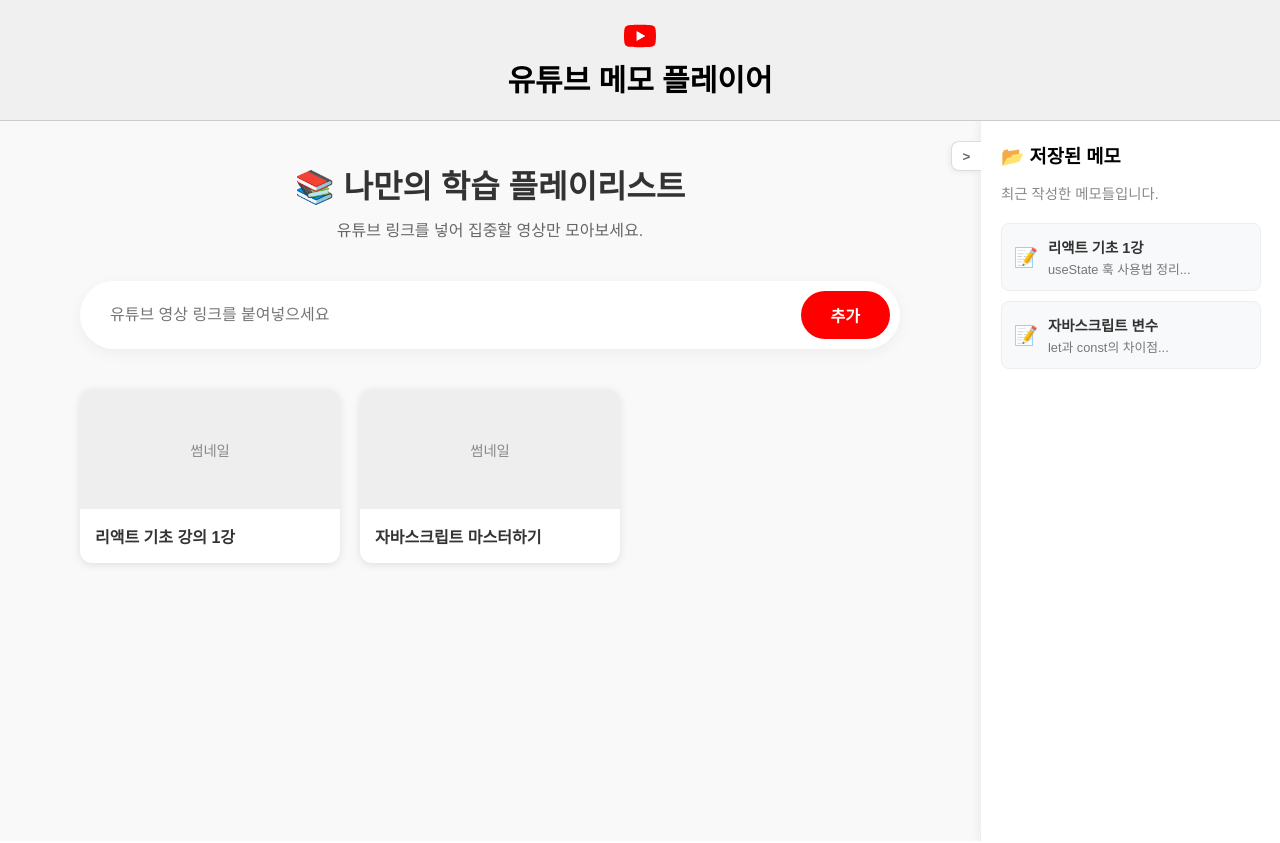
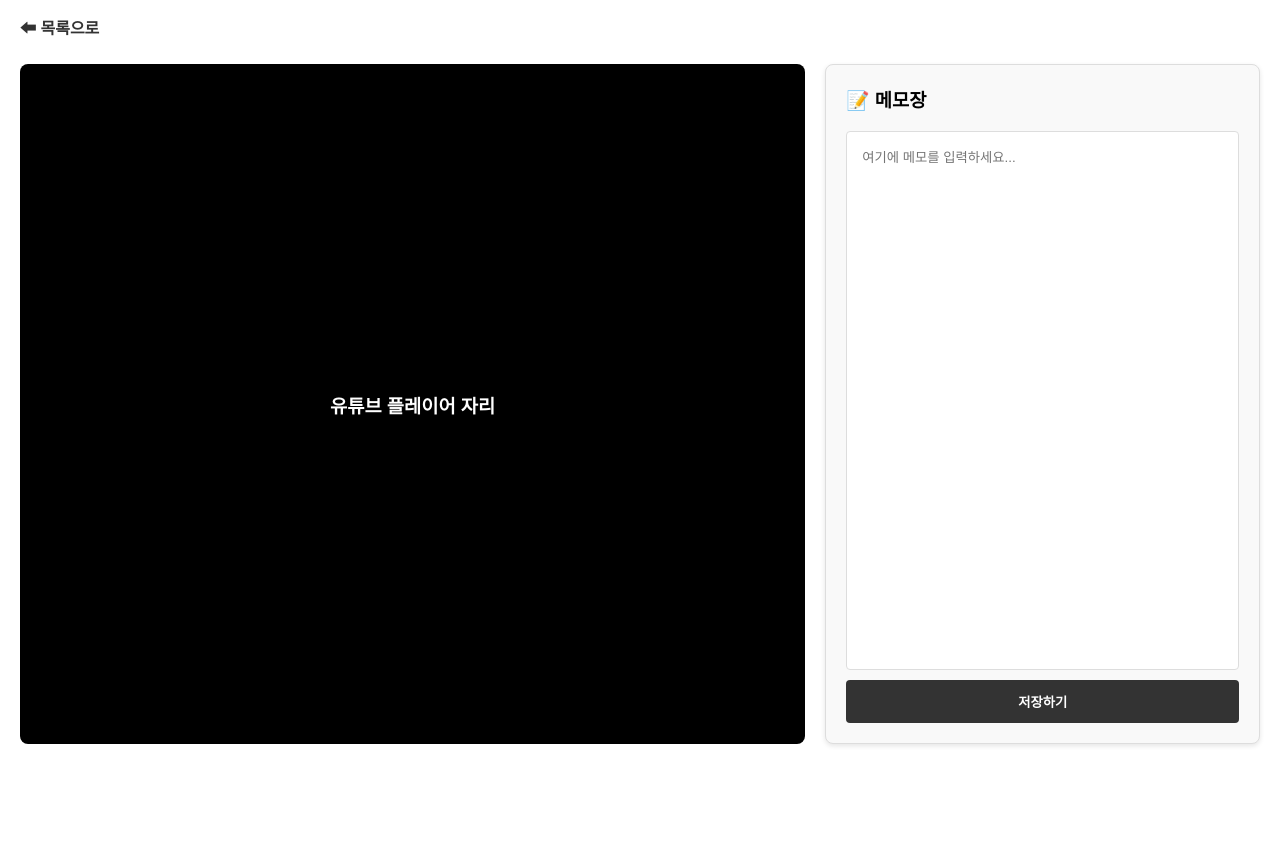
Before and after one commit to su3uk/youtube-memo-player, a React (Vite) app: page /watch in a window 1280 px wide. Shown: the top 843 px of the page. After the commit the page ends 800 px from the top, so only its background shows below. Built offline with nearby package versions, Linux system fonts and the light colour scheme.

Commit message:
페이지 라우팅 구현 및 뒤로가기 버튼 추가

```diff
--- a/src/App.jsx
+++ b/src/App.jsx
@@ -1,17 +1,29 @@
-import './App.css'
+import React from 'react';
+import { BrowserRouter, Routes, Route } from 'react-router-dom';
+import './App.css';
 import Header from "./components/Header";
 import Home from "./pages/Home";
 import Watch from "./pages/Watch";
 
 function App() {
   return (
-    <div className="App">
-      <Header />
-      <Home />
-      <br />
-      <Watch />
-    </div>
-  )
+    <BrowserRouter>
+      <div className="App">
+        <Routes>
+          <Route
+            path="/"
+            element={
+              <>
+                <Header />
+                <Home />
+              </>
+            }
+          />
+          <Route path="/watch" element={<Watch />} />
+        </Routes>
+      </div>
+    </BrowserRouter>
+  );
 }
 
 export default App;
--- a/src/components/Header.css
+++ b/src/components/Header.css
@@ -5,7 +5,14 @@
   border-bottom: 1px solid #ccc;
 }
 
+.logo-box {
+  display: flex;
+  align-items: center;
+  justify-content: center;
+  gap: 10px;
+}
+
 .header h1 {
   margin: 0;
-  font-size: 30px;
+  font-size: 35px;
 }
--- a/src/components/Header.jsx
+++ b/src/components/Header.jsx
@@ -7,8 +7,8 @@ const Header = () => {
             <div className="logo-box">
                 {/* 유튜브 로고 모양 */}
                 <svg
-                width="32"
-                height="32"
+                width="50"
+                height="50"
                 viewBox="0 0 24 24"
                 fill="red"
                 xmlns="http://www.w3.org/2000/svg"
@@ -16,7 +16,6 @@ const Header = () => {
                     <path d="M23.498 6.186a3.016 3.016 0 0 0-2.122-2.136C19.505 3.545 12 3.545 12 3.545s-7.505 0-9.377.505A3.017 3.017 0 0 0 .502 6.186C0 8.07 0 12 0 12s0 3.93.502 5.814a3.016 3.016 0 0 0 2.122 2.136c1.871.505 9.376.505 9.376.505s7.505 0 9.377-.505a3.015 3.015 0 0 0 2.122-2.136C24 15.93 24 12 24 12s0-3.93-.502-5.814zM9.545 15.568V8.432L15.818 12l-6.273 3.568z" fill="#FF0000"/>
                     <path d="M9.545 15.568V8.432L15.818 12l-6.273 3.568z" fill="white"/>
                 </svg>
-
                 <h1>유튜브 메모 플레이어</h1>
             </div>
         </header>
--- a/src/pages/Home.jsx
+++ b/src/pages/Home.jsx
@@ -36,7 +36,7 @@ function Home() {
             {/* isSidebarOpen이 true면 'open', false면 'closed' 클래스가 붙음 */}
             <div className={`sidebar ${isSidebarOpen ? 'open' : 'closed'}`}>
                 <button className="toggle-btn" onClick={() => setIsSidebarOpen(!isSidebarOpen)}>
-                    {isSidebarOpen ? '>' : '<'} {/* 열려있으면 >, 닫혀있으면 < */}
+                    {isSidebarOpen ? '>' : '<'}
                 </button>
                 <div className="sidebar-content">
                     <h3>📂 저장된 메모</h3>
--- a/src/pages/Watch.css
+++ b/src/pages/Watch.css
@@ -55,3 +55,26 @@
 .save-btn:hover {
   background-color: #555;
 }
+
+.watch-nav {
+  padding: 10px 20px 0 20px;
+}
+
+.back-btn {
+  background: none;
+  border: none;
+  font-size: 1rem;
+  font-weight: bold;
+  color: #333;
+  cursor: pointer;
+  display: flex;
+  align-items: center;
+  gap: 5px;
+  padding: 5px 0;
+  transition: transform 0.2s ease, color 0.2s ease;
+}
+
+.back-btn:hover {
+  color: #ff0000;
+  transform: translateX(-5px);
+}
--- a/src/pages/Watch.jsx
+++ b/src/pages/Watch.jsx
@@ -1,12 +1,25 @@
 import React from "react";
+import { useNavigate } from "react-router-dom";
 import "./Watch.css";
 
 const Watch = () => {
+    const navigate = useNavigate();
+
     return (
+        <div>
+            {/* 뒤로 가기 버튼 */}
+            <div className="watch-nav">
+                <button className="back-btn" onClick={() => navigate(-1)}>
+                    ⬅ 목록으로
+                </button>
+            </div>
+
+            {/* 비디오 메모 영억 */}
             <div className="watch-container">
                 <div className="video-section">
                     <h3>유튜브 플레이어 자리</h3>
                 </div>
+
                 <div className="memo-section">
                     <h3>📝 메모장</h3>
                     <textarea
@@ -16,6 +29,7 @@ const Watch = () => {
                     <button className="save-btn">저장하기</button>
                 </div>
             </div>
+        </div>
     )
 }
 
```
Lines whose indentation alone changed are shown as unchanged.
